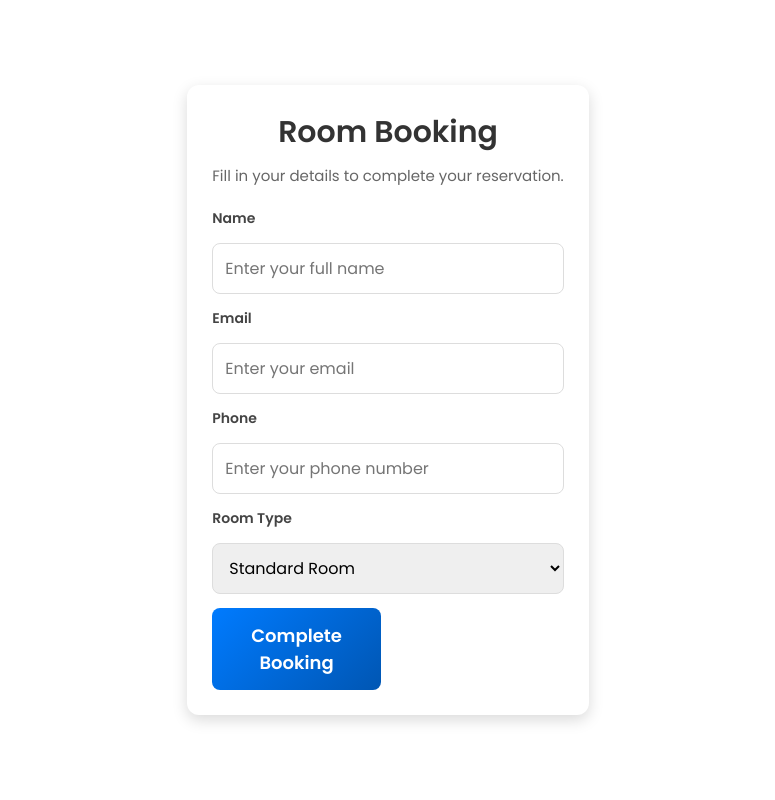
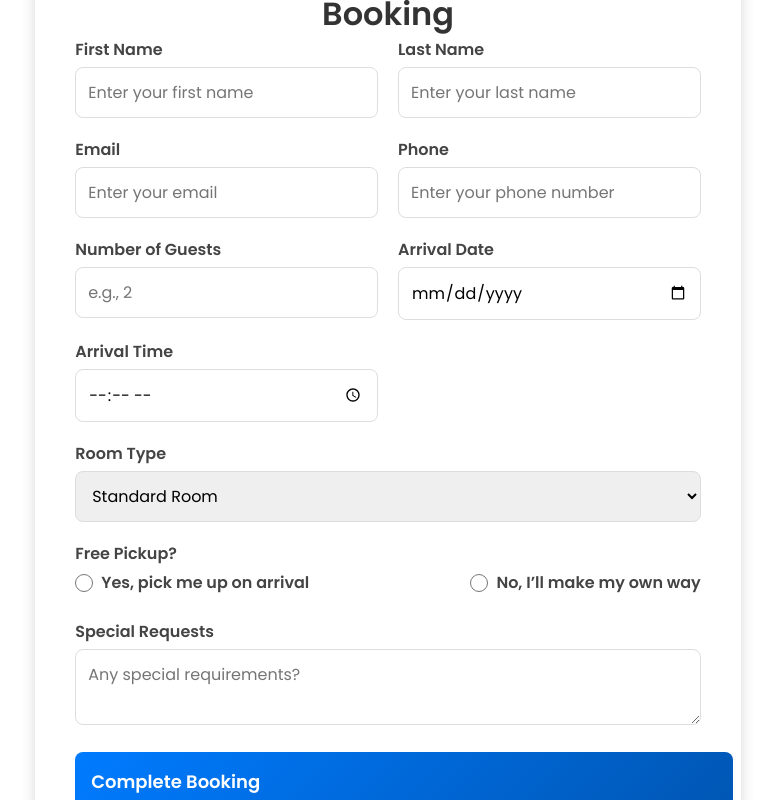
Before and after one commit to Ampomaah24/InnSight, a React (Vite) app: page /book-room in a window 1280 px wide. Shown: the whole page, without its empty margins (252-1027 px from the left). Built offline with nearby package versions, Linux system fonts and the light colour scheme.

Commit message:
booking edits

```diff
--- a/src/assets/styles/BookingPage.css
+++ b/src/assets/styles/BookingPage.css
@@ -1,102 +1,106 @@
 .booking-container {
-    max-width: 450px;
+    max-width: 900px;  /* Wider container */
+    width: 90%;
     margin: 50px auto;
-    padding: 25px;
+    padding: 40px;
     background: white;
     border-radius: 12px;
     box-shadow: 0px 5px 15px rgba(0, 0, 0, 0.15);
-    text-align: center;
     font-family: "Poppins", sans-serif;
-    transition: 0.3s ease-in-out;
-}
-
-.booking-container:hover {
-    box-shadow: 0px 8px 20px rgba(0, 0, 0, 0.2);
 }
 
 h2 {
-    font-size: 30px;
+    font-size: 32px;
     font-weight: bold;
     color: #333;
-    margin-bottom: 10px;
+    text-align: center;
 }
 
 p {
-    font-size: 15px;
+    font-size: 16px;
     color: #666;
+    text-align: center;
     margin-bottom: 20px;
 }
 
+/* Grid Layout to Reduce Length */
 .booking-form {
-    display: flex;
-    flex-direction: column;
-    gap: 14px;
-    margin-top: 15px;
+    display: grid;
+    grid-template-columns: repeat(2, 1fr);
+    gap: 20px;
+}
+
+/* Full Width Elements */
+.full-width {
+    grid-column: span 2;
 }
 
 .booking-form label {
-    font-size: 14px;
+    font-size: 16px;
     font-weight: 600;
-    text-align: left;
     color: #444;
+    display: block;
+    margin-bottom: 5px;
 }
 
 .booking-form input,
-.booking-form select {
+.booking-form select,
+.booking-form textarea {
+    width: 100%;
     padding: 12px;
     font-size: 16px;
     border: 1px solid #ddd;
     border-radius: 8px;
-    outline: none;
     transition: 0.3s ease-in-out;
 }
 
 .booking-form input:focus,
-.booking-form select:focus {
+.booking-form select:focus,
+.booking-form textarea:focus {
     border-color: #007bff;
     box-shadow: 0px 0px 5px rgba(0, 123, 255, 0.3);
 }
 
+/* Radio Buttons */
+.radio-group {
+    display: flex;
+    justify-content: space-between;
+    align-items: center;
+}
+
+.radio-group label {
+    display: flex;
+    align-items: center;
+    gap: 8px;
+}
+
+.radio-group input {
+    width: 18px;
+    height: 18px;
+}
+
+/* Button Styling */
 .confirm-booking {
     background: linear-gradient(135deg, #007bff, #0056b3);
     color: white;
     border: none;
-    padding: 14px;
+    padding: 16px;
     font-size: 18px;
     font-weight: bold;
     border-radius: 8px;
     cursor: pointer;
     transition: 0.3s ease-in-out;
+    width: 100%;
+    grid-column: span 2; /* Full width */
 }
 
 .confirm-booking:hover {
     background: linear-gradient(135deg, #0056b3, #003e7e);
 }
 
-.success-message {
-    margin-top: 20px;
-    padding: 18px;
-    background: #d4edda;
-    border: 1px solid #c3e6cb;
-    border-radius: 10px;
-    color: #155724;
-    font-size: 18px;
-    font-weight: 600;
+/* Responsive Adjustments */
+@media (max-width: 768px) {
+    .booking-form {
+        grid-template-columns: 1fr; /* Single column for mobile */
+    }
 }
-
-.back-button {
-    background-color: #444;
-    color: white;
-    border: none;
-    padding: 12px;
-    font-size: 16px;
-    font-weight: bold;
-    border-radius: 8px;
-    cursor: pointer;
-    margin-top: 12px;
-    transition: 0.3s ease-in-out;
-}
-
-.back-button:hover {
-    background-color: #222;
-}
--- a/src/pages/BookingPage.jsx
+++ b/src/pages/BookingPage.jsx
@@ -5,10 +5,16 @@ import "../assets/styles/BookingPage.css";
 const BookingPage = () => {
   const navigate = useNavigate();
   const [formData, setFormData] = useState({
-    name: "",
+    firstName: "",
+    lastName: "",
     email: "",
     phone: "",
+    numberOfGuests: "",
+    arrivalDate: "",
+    arrivalTime: "",
     roomType: "Standard Room",
+    freePickup: "",
+    specialRequests: "",
   });
 
   const [isSubmitted, setIsSubmitted] = useState(false);
@@ -23,40 +29,99 @@ const BookingPage = () => {
   const handleSubmit = (e) => {
     e.preventDefault();
     setIsSubmitted(true);
-    // Here, you can integrate with Firebase or any backend for booking storage.
   };
 
   return (
     <div className="booking-container">
-      <h2>Room Booking</h2>
-      <p>Fill in your details to complete your reservation.</p>
+      <h2>Booking</h2>
 
       {isSubmitted ? (
         <div className="success-message">
           <h3>Booking Confirmed!</h3>
-          <p>Thank you, {formData.name}! Your room has been booked successfully.</p>
-          <button className="back-button" onClick={() => navigate("/room-booking")}>
+          <p>Thank you, {formData.firstName}! Your room has been booked successfully.</p>
+          <button className="confirm-booking" onClick={() => navigate("/room-booking")}>
             Back to Rooms
           </button>
         </div>
       ) : (
         <form className="booking-form" onSubmit={handleSubmit}>
-          <label>Name</label>
-          <input type="text" name="name" required value={formData.name} onChange={handleChange} placeholder="Enter your full name" />
+          {/* First Name & Last Name */}
+          <div>
+            <label>First Name</label>
+            <input type="text" name="firstName" required value={formData.firstName} onChange={handleChange} placeholder="Enter your first name" />
+          </div>
 
+          <div>
+            <label>Last Name</label>
+            <input type="text" name="lastName" required value={formData.lastName} onChange={handleChange} placeholder="Enter your last name" />
+          </div>
+
+          {/* Email & Phone */}
+          <div>
             <label>Email</label>
             <input type="email" name="email" required value={formData.email} onChange={handleChange} placeholder="Enter your email" />
+          </div>
 
+          <div>
             <label>Phone</label>
             <input type="tel" name="phone" required value={formData.phone} onChange={handleChange} placeholder="Enter your phone number" />
+          </div>
 
+          {/* Number of Guests */}
+          <div>
+            <label>Number of Guests</label>
+            <input type="number" name="numberOfGuests" required value={formData.numberOfGuests} onChange={handleChange} placeholder="e.g., 2" />
+          </div>
+
+          {/* Arrival Date & Time */}
+          <div>
+            <label>Arrival Date</label>
+            <input type="date" name="arrivalDate" required value={formData.arrivalDate} onChange={handleChange} />
+          </div>
+
+          <div>
+            <label>Arrival Time</label>
+            <input type="time" name="arrivalTime" required value={formData.arrivalTime} onChange={handleChange} />
+          </div>
+
+          {/* Room Type (Dropdown) */}
+          <div className="full-width">
             <label>Room Type</label>
             <select name="roomType" value={formData.roomType} onChange={handleChange}>
               <option>Standard Room</option>
               <option>Deluxe Room</option>
               <option>Executive Suite</option>
             </select>
+          </div>
 
+          {/* Free Pickup (Radio Buttons) */}
+          <div className="full-width">
+            <label>Free Pickup?</label>
+            <div className="radio-group">
+              <label>
+                <input type="radio" name="freePickup" value="Yes" onChange={handleChange} />
+                Yes, pick me up on arrival
+              </label>
+              <label>
+                <input type="radio" name="freePickup" value="No" onChange={handleChange} />
+                No, I’ll make my own way
+              </label>
+            </div>
+          </div>
+
+          {/* Special Requests */}
+          <div className="full-width">
+            <label>Special Requests</label>
+            <textarea
+              name="specialRequests"
+              className="special-requests"
+              value={formData.specialRequests}
+              onChange={handleChange}
+              placeholder="Any special requirements?"
+            ></textarea>
+          </div>
+
+          {/* Submit Button */}
           <button type="submit" className="confirm-booking">Complete Booking</button>
         </form>
       )}
```
Lines whose indentation alone changed are shown as unchanged.
